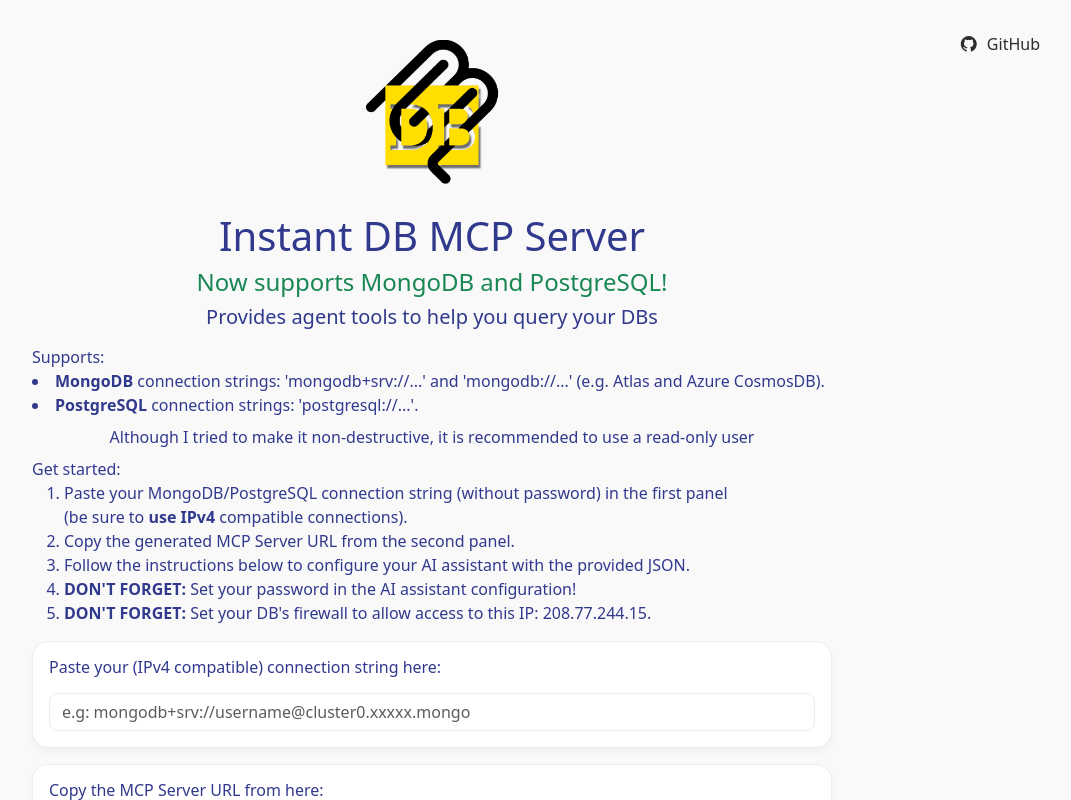
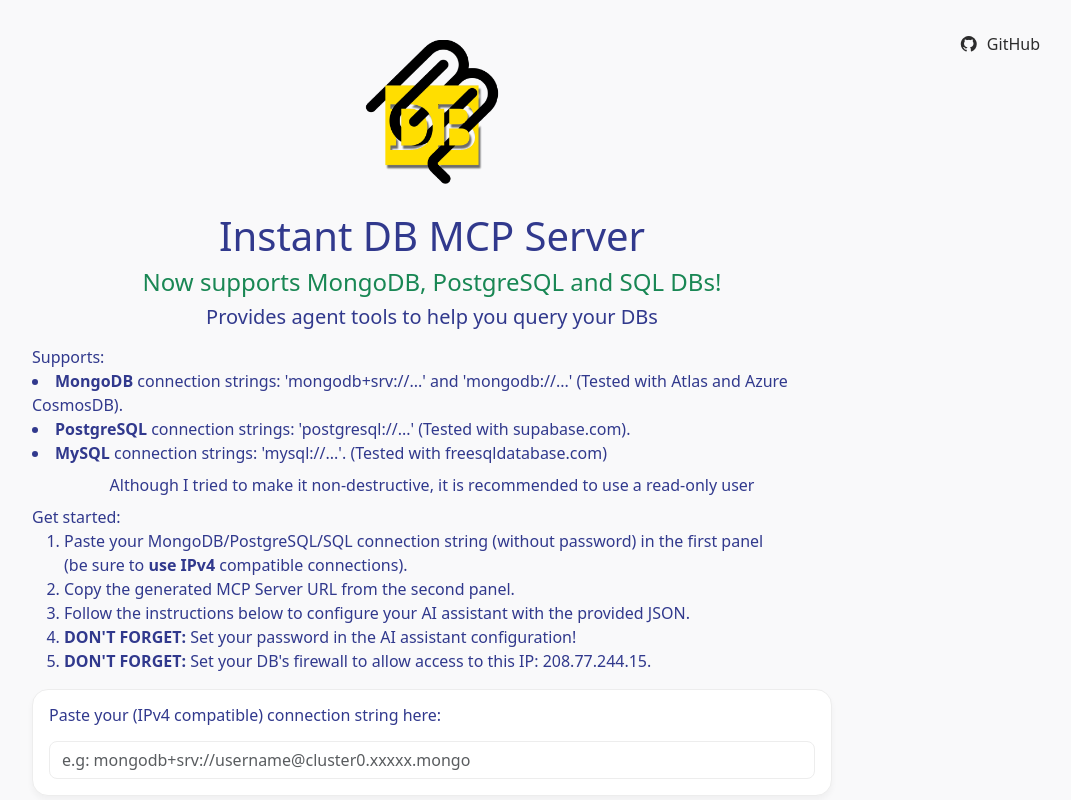
Before and after one commit to shoomkloom/dbmcp-app, an Angular app: page / in a window 1280 px wide. Shown: the top 800 px of the page, without its empty margins (208-1279 px from the left). Built offline with nearby package versions, Linux system fonts and the light colour scheme.

Commit message:
Support MySQL

```diff
--- a/src/app/main-page/main-page.component.html
+++ b/src/app/main-page/main-page.component.html
@@ -20,19 +20,20 @@
     <main class="py-1">
         <!-- Main Title -->
         <h1 class="main-title text-center">Instant DB MCP Server</h1>
-        <h4 class="main-title text-center text-success">Now supports MongoDB and PostgreSQL!</h4>
+        <h4 class="main-title text-center text-success">Now supports MongoDB, PostgreSQL and SQL DBs!</h4>
         <h5 class="main-title text-center">Provides agent tools to help you query your DBs</h5>
         <div class="sub-title">
             <div class="main-title mt-3">Supports:</div>
-                <li><b>MongoDB</b> connection strings: 'mongodb+srv://...' and 'mongodb://...' (e.g. Atlas and Azure CosmosDB).</li>
-                <li><b>PostgreSQL</b> connection strings: 'postgresql://...'.</li>
+                <li><b>MongoDB</b> connection strings: 'mongodb+srv://...' and 'mongodb://...' (Tested with Atlas and Azure CosmosDB).</li>
+                <li><b>PostgreSQL</b> connection strings: 'postgresql://...' (Tested with supabase.com).</li>
+                <li><b>MySQL</b> connection strings: 'mysql://...'. (Tested with freesqldatabase.com)</li>
         </div>
         <div class="sub-title text-center mt-2">Although I tried to make it non-destructive, it is recommended to use a read-only user</div>
 
         <div class="sub-title">
             <div class="main-title mt-2">Get started:</div>
             <ol class="steps-list">
-                <li>Paste your MongoDB/PostgreSQL connection string (without password) in the first panel<br>(be sure to <b>use IPv4</b> compatible connections).</li>
+                <li>Paste your MongoDB/PostgreSQL/SQL connection string (without password) in the first panel<br>(be sure to <b>use IPv4</b> compatible connections).</li>
                 <li>Copy the generated MCP Server URL from the second panel.</li>
                 <li>Follow the instructions below to configure your AI assistant with the provided JSON.</li>
                 <li><b>DON'T FORGET:</b> Set your password in the AI assistant configuration!</li>
@@ -40,7 +41,7 @@
             </ol>
         </div>
 
-        <!-- Panel 1: MongoDB connection string -->
+        <!-- Panel 1: DB connection string -->
         <div class="card panel-card mt-3">
             <div class="card-body">
                 <h5 class="panel-title">Paste your (IPv4 compatible) connection string here:</h5>
--- a/src/app/main-page/main-page.component.ts
+++ b/src/app/main-page/main-page.component.ts
@@ -43,7 +43,20 @@
     try{
       const result = this.sanitizeAndEncodeConnectionString();
       if(result.sanitized){
-        const passwordPlaceholder = result.dbtype == 'mongodb' ? 'mongodbpassword=<YOUR PASSWORD>' : 'postgrepassword=<YOUR PASSWORD>';
+        let passwordPlaceholder = '';
+        switch(result.dbtype){
+          case 'mongodb':
+            passwordPlaceholder = 'mongodbpassword=<YOUR PASSWORD>';
+            break;
+          case 'postgre':
+            passwordPlaceholder = 'postgrepassword=<YOUR PASSWORD>';
+            break;
+          case 'mysql':
+            passwordPlaceholder = 'mysqlpassword=<YOUR PASSWORD>';
+            break;
+          default:
+            throw new Error('Unsupported database type');
+        }
         this.mcpUrl = `${environment.dbmcpBaseUrl}?srvString=${result.sanitized}&${passwordPlaceholder}`;
         this.dbuser = result.dbuser || '';
         // Update the MCP JSON content
@@ -211,6 +224,22 @@
       };
     }
 
+    const mysqlRegex = /^(mysql?:\/\/)([^:]+)(?::([^@]*))?@(.*)$/;
+    const mysqlMatch = this.connectionString.match(mysqlRegex);
+    if(mysqlMatch){
+      const [, protocol, username, , rest] = mysqlMatch;
+
+      // Rebuild connection string without the password
+      const sanitized = `${protocol}${username}@${rest}`;
+
+      // URL encode full string
+      return {
+        sanitized: encodeURIComponent(encodeURIComponent(sanitized)),
+        dbuser: username,
+        dbtype: 'mysql'
+      };
+    }
+
     // Not a valid connection string URI
     return {
       sanitized: '',
--- a/src/index.html
+++ b/src/index.html
@@ -8,8 +8,8 @@
   <link rel="icon" type="image/x-icon" href="favicon.ico">
 
   <!-- Open Graph -->
-  <meta property="og:title" content="DBMCP — Instant MongoDB/PostgreSQL MCP Server" />
-  <meta property="og:description" content="Spin up a MongoDB/PostgreSQL MCP server you can call from any AI agent — no install required." />
+  <meta property="og:title" content="DBMCP — Instant MongoDB/PostgreSQL/SQL MCP Server" />
+  <meta property="og:description" content="Spin up a MongoDB/PostgreSQL/SQL MCP server you can call from any AI agent — no install required." />
   <meta property="og:image" content="https://www.dbmcp.me/assets/logo.png" />
   <meta property="og:url" content="https://dbmcp.me/" />
   <meta property="og:type" content="website" />
@@ -17,8 +17,8 @@
 
   <!-- Twitter -->
   <meta name="twitter:card" content="summary_large_image" />
-  <meta name="twitter:title" content="DBMCP — Instant MongoDB/PostgreSQL MCP Server" />
-  <meta name="twitter:description" content="Spin up a MongoDB/PostgreSQL MCP server you can call from any AI agent—no install required." />
+  <meta name="twitter:title" content="DBMCP — Instant MongoDB/PostgreSQL/SQL MCP Server" />
+  <meta name="twitter:description" content="Spin up a MongoDB/PostgreSQL/SQL MCP server you can call from any AI agent—no install required." />
   <meta name="twitter:image" content="https://www.dbmcp.me/assets/logo.png" />
 
   <!-- Goat Counter -->
```
